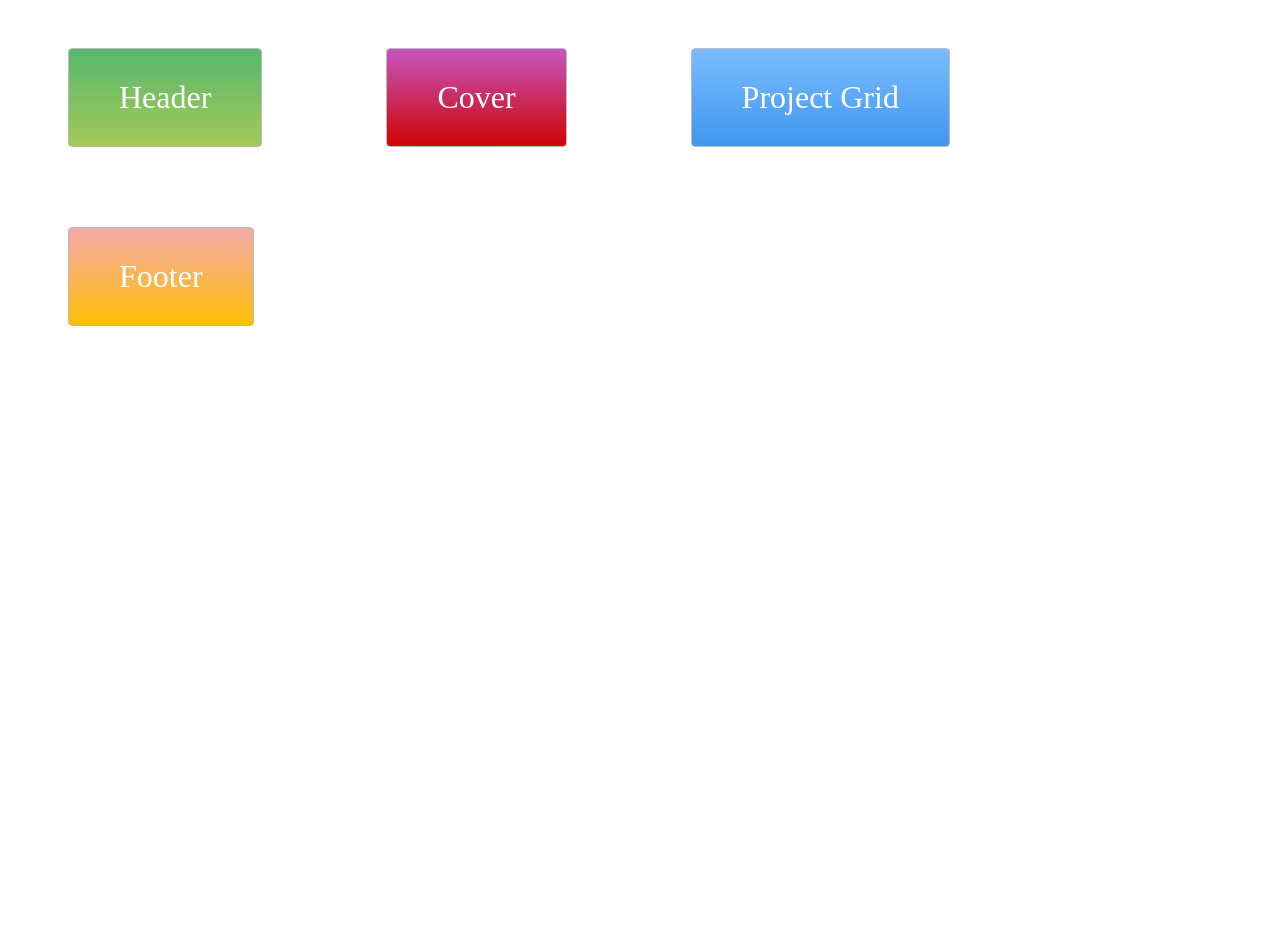
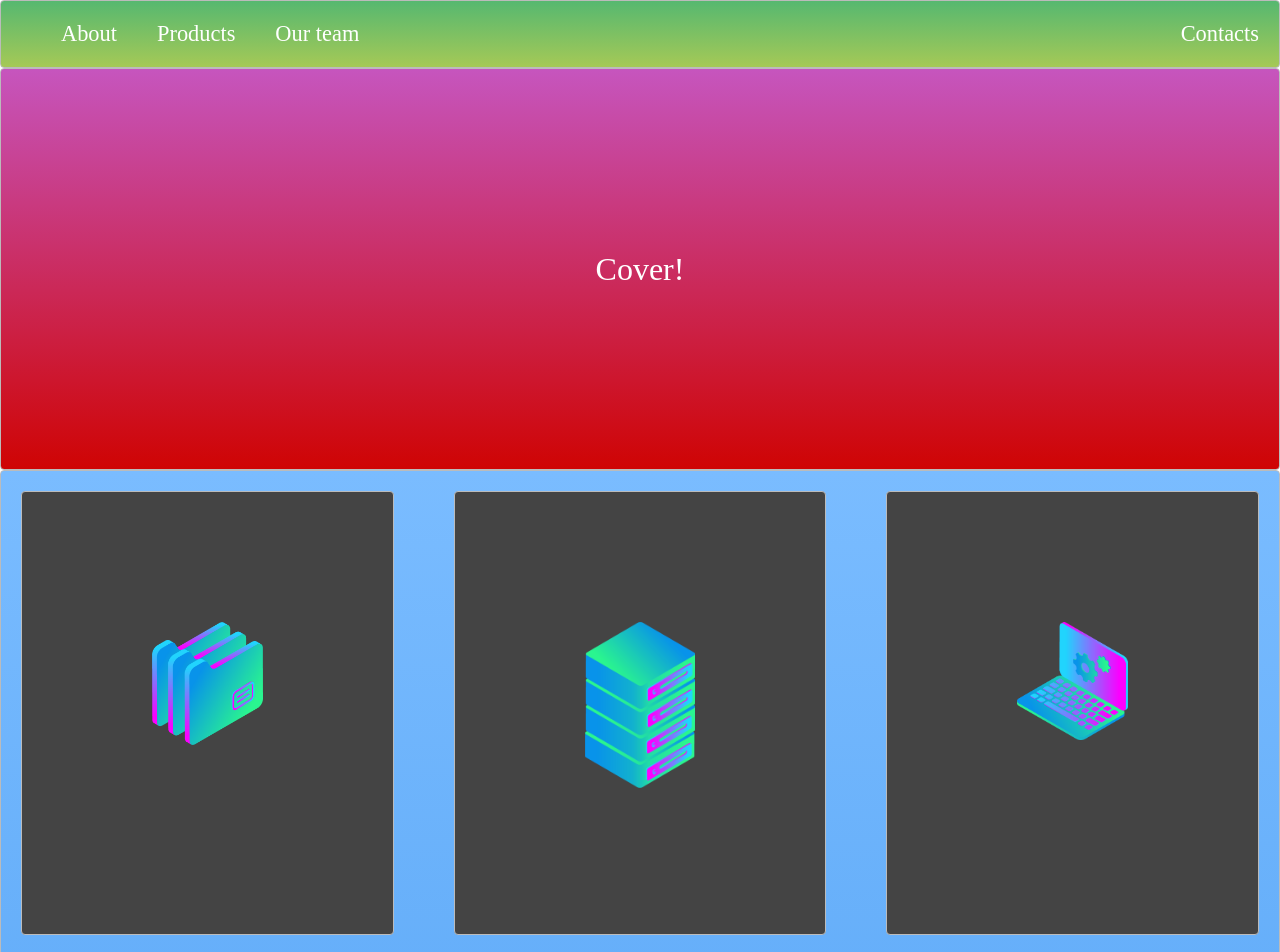
Before and after one commit to Tasha53505/CSS, a plain HTML site: page project-start/project-start/index.html in a window 1280 px wide. Shown: the top 952 px of the page. Before the commit the page ends 800 px from the top, so only its background shows below. Drawn offline with Linux system fonts and the light colour scheme.

Commit message:
CSS updated

```diff
--- a/project-start/project-start/index.html
+++ b/project-start/project-start/index.html
@@ -5,9 +5,27 @@
   <link rel="stylesheet" type="text/css" href="./style.css">
 </head>
 <body>
-  <div class="zone green">Header</div>
-  <div class="zone red">Cover</div>
-  <div class="zone blue">Project Grid</div>
-  <div class="zone yellow">Footer</div>
+  <nav class="zone green">
+    <ul class="main-nav">
+      <li><a href=""></a>About</li>
+      <li><a href=""></a>Products</li>
+      <li><a href=""></a>Our team</li>
+      <li class="push"><a href=""></a>Contacts</li>
+
+    </ul>
+  </nav>
+  <div class="container zone red">Cover!</div>
+  <div class="zone blue grid-wrapper">
+    <div class="box zone"><img src="./img/files_2.png" alt=""></div>
+    <div class="box zone"><img src="./img/server_2_2.png" alt=""></div>
+    <div class="box zone"><img src="./img/monitor_settings_2.png" alt=""></div>
+    <div class="box zone"><img src="./img/server_3.png" alt=""></div>
+    <div class="box zone"><img src="./img/data_storage_2_2.png" alt=""></div>
+    <div class="box zone"><img src="./img/monitor_coding_2.png" alt=""></div>
+    <div class="box zone"><img src="./img/desktop_analytics_2.png" alt=""></div>
+    <div class="box zone"><img src="./img/server_safe_2.png" alt=""></div>
+  </div>
+
+  <footer class="zone yellow">Footer => Footer</footer>
 </body>
 </html>
--- a/project-start/project-start/style.css
+++ b/project-start/project-start/style.css
@@ -1,8 +1,13 @@
+body {
+    margin: auto 0;
+}
+
+
 .zone {
-    padding:30px 50px;
-    margin:40px 60px;
+    /* padding:30px 50px;
+    margin:40px 60px; */
     cursor:pointer;
-    display:inline-block;
+    /* display:inline-block; */
     color:#FFF;
     font-size:2em;
     border-radius:4px;
@@ -16,6 +21,74 @@
     -o-box-shadow:rgba(0,0,0,0.8) 0px 5px 15px, inset rgba(0,0,0,0.15) 0px -10px 20px;
     box-shadow:rgba(0,0,0,0.8) 0px 5px 15px, inset rgba(0,0,0,0.15) 0px -10px 20px;
 }
+
+/* NAV */
+.main-nav {
+    display: flex;
+    list-style: none;
+    font-size: 0.7em;
+    margin: 0;
+
+}
+
+
+/* May not need this- double check with page */
+@media only screen and (max-width: 600px) {
+    .main-nav{
+        font-size: 0.5em;
+        padding: 0;
+    }
+}
+
+
+.push {
+    margin-left: auto;
+}
+
+
+li {
+    display: flex;
+    padding: 20px;
+
+}
+
+a {
+    color:#f5f5f6;
+    text-decoration: none;
+}
+
+/* Nav end */
+
+/* COVER */
+.container {
+    display: flex;
+    align-items: center;
+    justify-content: center;
+    height: 50vh;
+    /* Vh is good for containers. */
+}
+
+/* GRID */
+.grid-wrapper {
+    display: grid;
+    grid-gap: 20px;
+    grid-template-columns: repeat(auto-fill, minmax(350px, 1fr));
+}
+.box > img {
+    width: 100%;
+}
+
+.box {
+    background-color: #444;
+    padding: 130px;
+    margin: 20px;
+}
+/* End Grid */
+footer {
+    text-align: center;
+}
+
+
 
 /*https://paulund.co.uk/how-to-create-shiny-css-buttons*/
 /***********************************************************************
```
